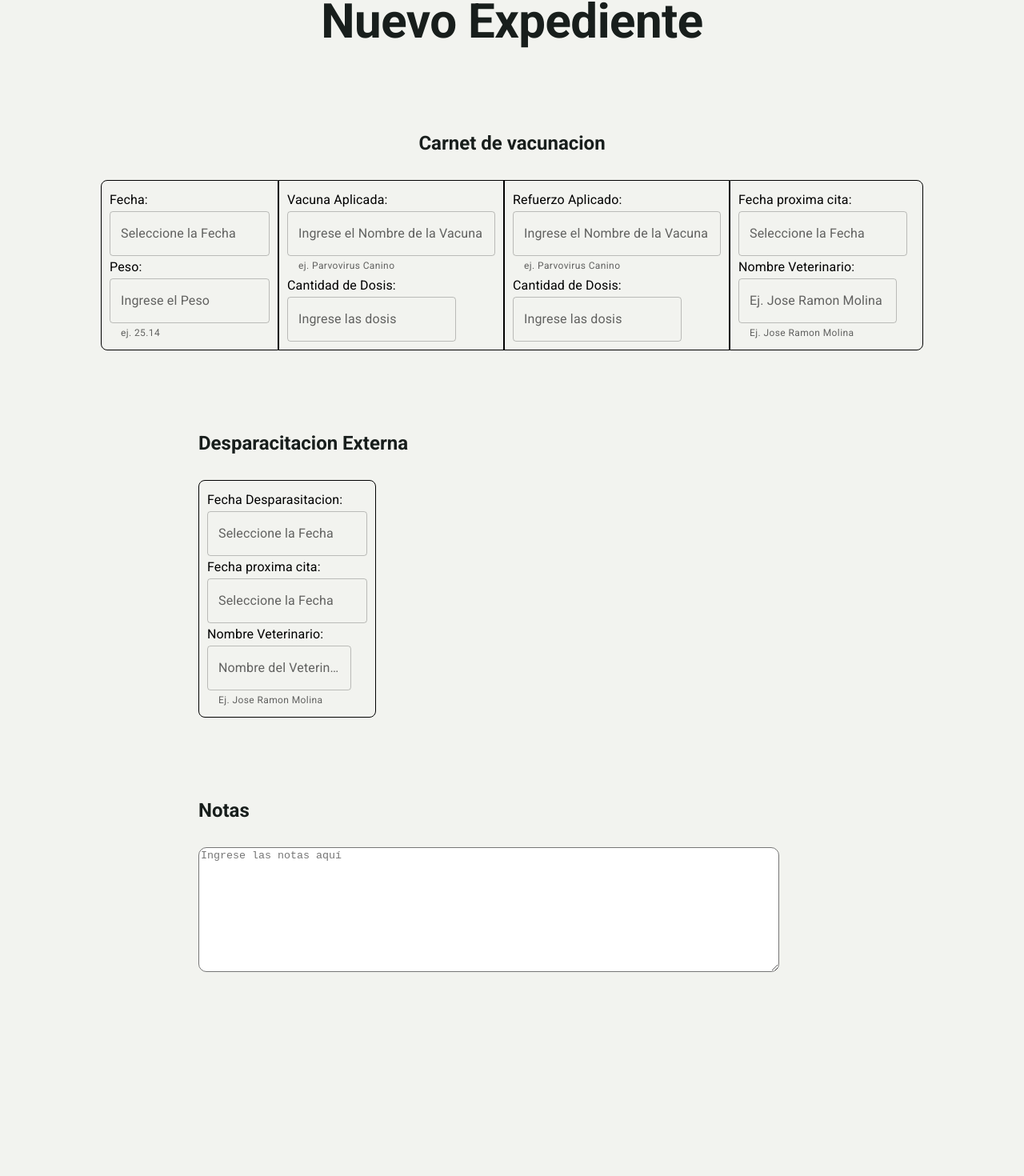
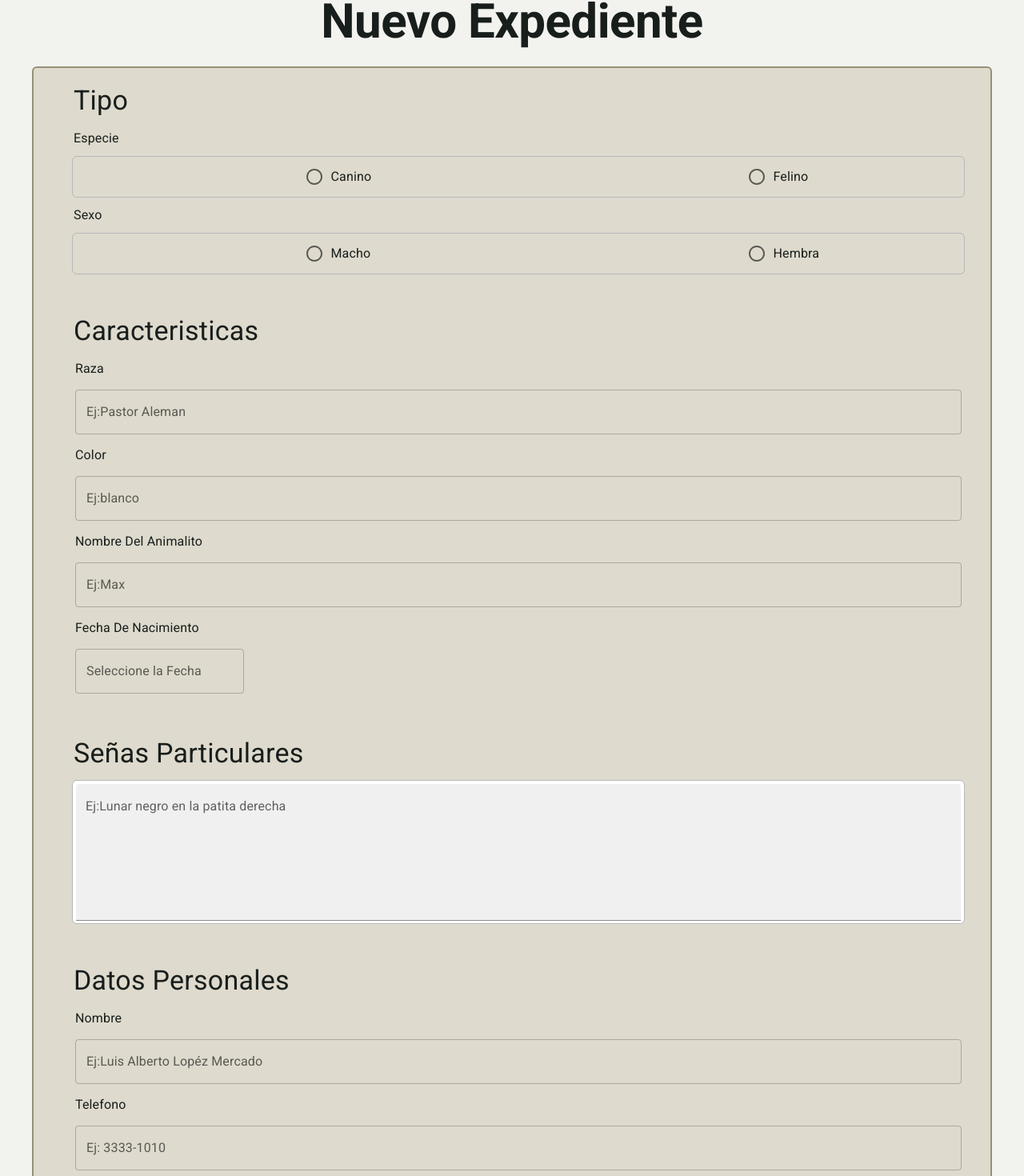
Before and after one commit to sharoncar1121/ProyectoPW, a React (Vite) app: page /form in a window 1280 px wide. Shown: the part 37-1507 px from the top of the page at 80% size. Before the commit the page ends 1264 px from the top, so only its background shows below. Built offline with nearby package versions, Linux system fonts and the light colour scheme.

Commit message:
v1.0.0.4
componente formulario

```diff
--- a/src/components/RegistrosData.jsx
+++ b/src/components/RegistrosData.jsx
@@ -1,9 +1,80 @@
+import Typography  from '@mui/material/Typography'
+import Container from '@mui/material/Container';
+import RadioGroup from '@mui/material/RadioGroup';
+import FormControlLabel from '@mui/material/FormControlLabel';
+import TextField from '@mui/material/TextField';
+import Radio from '@mui/material/Radio';
+import  {LocalizationProvider} from '@mui/x-date-pickers/LocalizationProvider';
+import { AdapterDayjs } from '@mui/x-date-pickers/AdapterDayjs'
+import { DatePicker } from '@mui/x-date-pickers/DatePicker'
 
 export const RegistrosData = () => {
   return (
-    <div>RegistrosData</div>
+    <>
+      <div style={{ textAlign: 'center', paddingTop: '20px', paddingBottom: '20px', color: '#181E1C'}}>
+        <Container style={{ textAlign:'left', paddingInline:'40px', border:'2px solid #978e75', background:'#dedacd', borderRadius:'6px'}}>
+          <Typography variant="h4" gutterBottom style={{ textAlign:'left', paddingInline:'10px', marginTop:'20px'}}>Tipo</Typography>
+
+          <Typography variant="subtitle1" gutterBottom style={{ textAlign:'left', paddingInline:'10px'}}>Especie</Typography>
+
+          <Container style={{ border:'1px solid #b7b7bd', width:'100%', borderRadius:'6px', padding:'4px', margin:'8px'}}>
+            <RadioGroup style={{width:'100%'}} row aria-labelledby="demo-row-radio-buttons-group-label" name="row-radio-buttons-group">
+              <FormControlLabel style={{width:'25%', margin:'0%', paddingInlineStart:'25%'}} value="1" control={<Radio />} label="Canino" />
+              <FormControlLabel style={{width:'25%', margin:'0%', paddingInlineStart:'25%'}} value="2" control={<Radio />} label="Felino" />
+            </RadioGroup>
+          </Container>
+
+          <Typography variant="subtitle1" gutterBottom style={{ textAlign:'left', paddingInline:'10px'}}>Sexo</Typography>
+          <Container style={{ border:'1px solid #b7b7bd', width:'100%', borderRadius:'6px', padding:'4px', margin:'8px'}}>
+            <RadioGroup style={{width:'100%'}} row aria-labelledby="demo-row-radio-buttons-group-label" name="row-radio-buttons-group2">
+              <FormControlLabel style={{width:'25%', margin:'0%', paddingInlineStart:'25%'}} value="1" control={<Radio />} label="Macho"/>
+              <FormControlLabel style={{width:'25%', margin:'0%', paddingInlineStart:'25%'}} value="2" control={<Radio />} label="Hembra"/>
+            </RadioGroup>
+          </Container>
+
+          <Typography variant="h4" gutterBottom style={{ textAlign:'left', paddingInline:'10px', marginTop:'50px'}}>Caracteristicas</Typography>
+
+          <Typography variant="subtitle1" gutterBottom style={{ textAlign:'left', paddingInline:'12px'}}>Raza</Typography>
+          <Container style={{  width:'100%', padding:'4px', margin:'8px'}}>
+            <TextField  style={{ width:'100%'}} label='Ej:Pastor Aleman' variant='outlined' type='text'></TextField>
+          </Container>
+
+          <Typography variant="subtitle1" gutterBottom style={{ textAlign:'left', paddingInline:'12px'}}>Color</Typography>
+          <Container style={{  width:'100%', padding:'4px', margin:'8px'}}>
+            <TextField  style={{ width:'100%'}} label='Ej:blanco' variant='outlined' type='text'></TextField>
+          </Container>
+
+          <Typography variant="subtitle1" gutterBottom style={{ textAlign:'left', paddingInline:'12px'}}>Nombre Del Animalito</Typography>
+          <Container style={{  width:'100%', padding:'4px', margin:'8px'}}>
+            <TextField  style={{ width:'100%'}} label='Ej:Max' variant='outlined' type='text'></TextField>
+          </Container>
+
+          <Typography variant="subtitle1" gutterBottom style={{ textAlign:'left', paddingInline:'12px'}}>Fecha De Nacimiento</Typography>
+          <Container style={{  width:'100%', padding:'4px', margin:'8px'}}>
+            <LocalizationProvider style={{ width:'100%'}} dateAdapter={AdapterDayjs}>
+              <DatePicker label="Seleccione la Fecha" />
+            </LocalizationProvider>
+          </Container>
+
+          <Typography variant="h4" gutterBottom style={{ textAlign:'left', paddingInline:'10px', marginTop:'50px'}}>Señas Particulares</Typography>
+
+          <Container style={{ border:'1px solid #b7b7bd', background:'#fff',  borderRadius:'6px', width:'100%', padding:'4px', margin:'8px', height:'180px'}}>
+            <TextField  style={{ width:'100%'}} id="filled-multiline-static" variant="filled" rows={6} label="Ej:Lunar negro en la patita derecha" multiline></TextField>
+          </Container>
+
+          <Typography variant="h4" gutterBottom style={{ textAlign:'left', paddingInline:'10px', marginTop:'50px'}}>Datos Personales</Typography>
+
+          <Typography variant="subtitle1" gutterBottom style={{ textAlign:'left', paddingInline:'12px'}}>Nombre</Typography>
+          <Container style={{  width:'100%', padding:'4px', margin:'8px'}}>
+            <TextField  style={{ width:'100%'}} label='Ej:Luis Alberto Lopéz Mercado' variant='outlined' type='text'></TextField>
+          </Container>
+
+          <Typography variant="subtitle1" gutterBottom style={{ textAlign:'left', paddingInline:'12px'}}>Telefono</Typography>
+          <Container style={{  width:'100%', padding:'4px', margin:'8px', marginBottom:'40px'}}>
+            <TextField  style={{ width:'100%'}} label='Ej: 3333-1010' variant='outlined' type='text'></TextField>
+          </Container>
+        </Container>
+      </div>
+    </>
   )
 }
-
-
-//componente para el formulario
--- a/src/components/expediente.jsx
+++ b/src/components/expediente.jsx
@@ -1,13 +1,16 @@
+import  {LocalizationProvider} from '@mui/x-date-pickers/LocalizationProvider';
+import { AdapterDayjs } from '@mui/x-date-pickers/AdapterDayjs'
+import { DatePicker } from '@mui/x-date-pickers/DatePicker'
 
 
 import Button from '@mui/material/Button';
 import Stack from '@mui/material/Stack';
-import Typography from '@mui/material/Typography';
+import {Typography, TextField, Container} from '@mui/material';
 
 
 export const Expediente = () => {
   return (
-    <>
+  <>
     <main>
       <div style={{ textAlign: 'center', paddingTop: '20px', color: '#181E1C', margin:'auto'}}>
         <Typography variant="h2" gutterBottom> Expediente </Typography>
@@ -19,20 +22,53 @@ export const Expediente = () => {
         </div>
 
         <div style={{ width: '75%',  float:'left'}}>
-          <Typography variant="h6" gutterBottom style={{ width: '25%',  float:'left'}}> Nombre: </Typography>
-          <Typography variant="h6" gutterBottom style={{ width: '25%',  float:'left'}}> Especie: </Typography>
-          <Typography variant="h6" gutterBottom style={{ width: '25%',  float:'left'}}> Fecha De Registro: </Typography>
+          <Typography variant="h6" gutterBottom style={{ width: '4%',  float:'left'}}> Nombre: </Typography>
+          <Container style={{ width: '21%',  float:'left'}}>
+              <TextField   label='Ejemplo' variant='outlined' type='text' disabled></TextField>
+           </Container>
+
+          <Typography variant="h6" gutterBottom style={{ width: '4%',  float:'left'}}> Especie: </Typography>
+          <Container style={{ width: '21%',  float:'left'}}>
+              <TextField   label='Ejemplo' variant='outlined' type='text'></TextField>
+           </Container>
+
+          <Typography variant="h6" gutterBottom style={{ width: '12%',  float:'left'}}> Fecha De Registro: </Typography>
+          <Container style={{ width: '30%',  float:'left'}}>
+            <LocalizationProvider style={{ width:'100%'}} dateAdapter={AdapterDayjs}>
+              <DatePicker label="Seleccione la Fecha" />
+            </LocalizationProvider>
+           </Container>
         </div>
 
         <div style={{ width: '75%',  float:'left'}}>
-          <Typography variant="h6" gutterBottom style={{ width: '25%',  float:'left'}}> Raza: </Typography>
-          <Typography variant="h6" gutterBottom style={{ width: '25%',  float:'left'}}> Color: </Typography>
-          <Typography variant="h6" gutterBottom style={{ width: '25%',  float:'left'}}> Fecha De Nacimiento: </Typography>
+          <Typography variant="h6" gutterBottom style={{ width: '4%',  float:'left'}}> Raza: </Typography>
+          <Container style={{ width: '21%',  float:'left'}}>
+              <TextField   label='Ejemplo' variant='outlined' type='text'></TextField>
+           </Container>
+
+          <Typography variant="h6" gutterBottom style={{ width: '4%',  float:'left'}}> Color: </Typography>
+          <Container style={{ width: '21%',  float:'left'}}>
+              <TextField   label='Ejemplo' variant='outlined' type='text'></TextField>
+           </Container>
+
+          <Typography variant="h6" gutterBottom style={{ width: '15%',  float:'left'}}> Fecha De Nacimiento: </Typography>
+          <Container style={{ width: '20%',  float:'left'}}>
+            <LocalizationProvider style={{ width:'100%'}} dateAdapter={AdapterDayjs}>
+              <DatePicker label="Seleccione la Fecha" />
+            </LocalizationProvider>
+           </Container>
         </div>
 
         <div style={{ width: '75%',  float:'left', textAlign:'center'}}>
-          <Typography variant="h6" gutterBottom style={{ width: '25%',  float:'left'}}> Propietario: </Typography>
-          <Typography variant="h6" gutterBottom style={{ width: '25%',  float:'left'}}> Telefono: </Typography>
+          <Typography variant="h6" gutterBottom style={{ width: '4%',  float:'left'}}> Propietario: </Typography>
+          <Container style={{ width: '21%',  float:'left'}}>
+              <TextField   label='Ejemplo' variant='outlined' type='text'></TextField>
+           </Container>
+
+          <Typography variant="h6" gutterBottom style={{ width: '4%',  float:'left'}}> Telefono: </Typography>
+          <Container style={{ width: '21%',  float:'left'}}>
+              <TextField   label='Ejemplo' variant='outlined' type='text'></TextField>
+           </Container>
         </div>
 
       </div>
@@ -40,8 +76,9 @@ export const Expediente = () => {
       <Stack direction="row" spacing={2}>
         <Button variant="contained" style={{ width: '200px',  marginLeft:'40px', color:'#fff', background:'#000'}}> Editar Expediente </Button>
       </Stack>
+
     </main>
-    </>
+  </>
   )
 }
 
--- a/src/pages/Form.jsx
+++ b/src/pages/Form.jsx
@@ -1,5 +1,6 @@
 import React from 'react';
 import { FormVacunacion } from '../components/FormVacunacion';
+import { RegistrosData } from '../components/RegistrosData';
 import { FormDesparasitacion } from '../components/FormDesparasitacion';
 import { Typography } from '@mui/material';
 import { Notas } from '../components/Notas';
@@ -8,12 +9,13 @@ import { Notas } from '../components/Notas';
 export const Form = () => {
   return (
     <>
+
     <div style={{ textAlign: 'center', paddingTop: '20px', color: '#181E1C' }}>
         <Typography variant="h2" fontFamily="Roboto" fontWeight="bold">
           Nuevo Expediente
         </Typography>
       </div>
-
+      <RegistrosData></RegistrosData>
       <div style={{ display: 'flex', flexDirection: 'column', alignItems: 'center', paddingTop: '80px' }}>
       <FormVacunacion />
     </div>
```
Also changed, not shown: src/pages/Perfil.jsx (+3 -5 lines).
